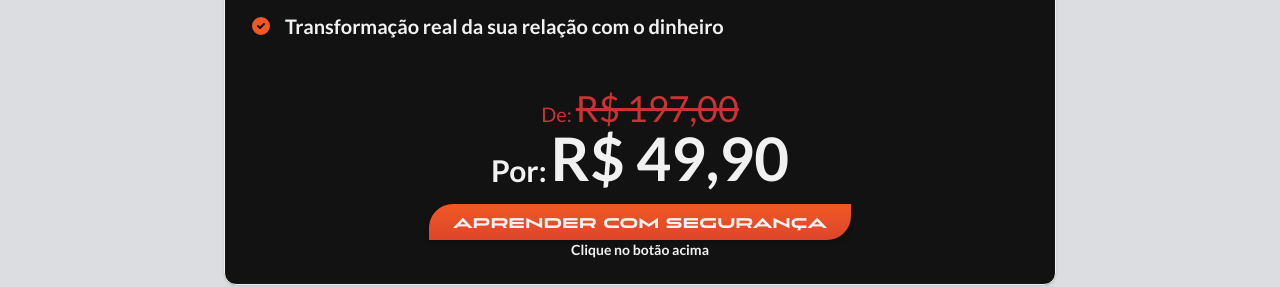
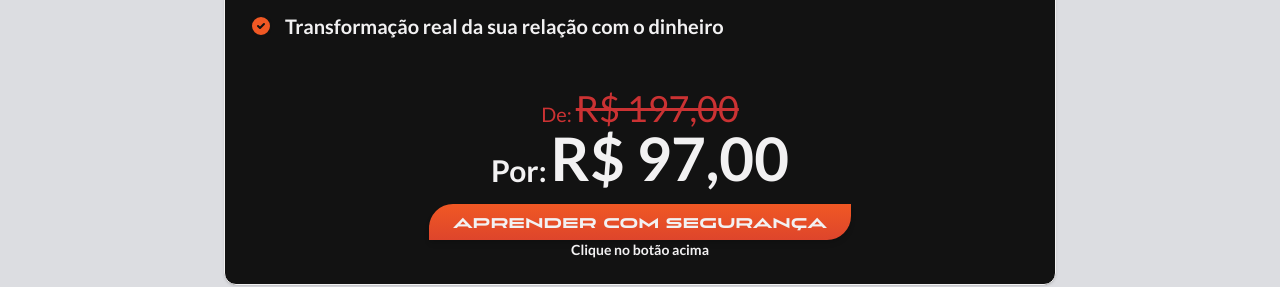
Before and after one commit to DevJeipi/lp-opacefinanceiro, a Next.js app: page / in a window 1280 px wide. Shown: the part 6380-6667 px from the top of the page. Built offline with nearby package versions, Linux system fonts and the light colour scheme.

Commit message:
raw: price

```diff
--- a/src/components/home/SectionPricing.tsx
+++ b/src/components/home/SectionPricing.tsx
@@ -87,7 +87,8 @@ export function SectionPricing() {
                                 Curso Completo
                                 <br />
                                 <span className="text-gradient-animated px-2">
-                                    Do Cheque Especial à Independência Financeira
+                                    Do Cheque Especial à Independência
+                                    Financeira
                                 </span>
                             </CardTitle>
                         </CardHeader>
@@ -119,7 +120,7 @@ export function SectionPricing() {
                             <div className="font-body mb-4 flex items-end gap-1">
                                 <p className="text-2xl md:text-3xl">Por:</p>
                                 <span className="text-4xl md:text-6xl">
-                                    R$ 49,90
+                                    R$ 97,00
                                 </span>
                             </div>
                             <Button link="curso" color="secondaryorange">
```
Also changed, not shown: 1 other file (tests, documents, lock files or other folders).
